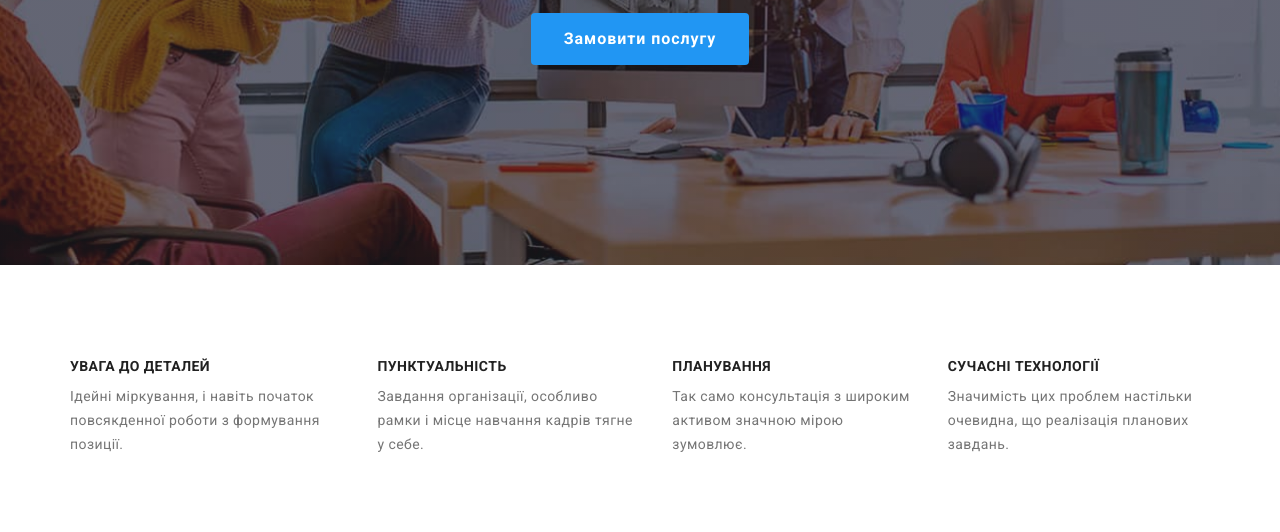
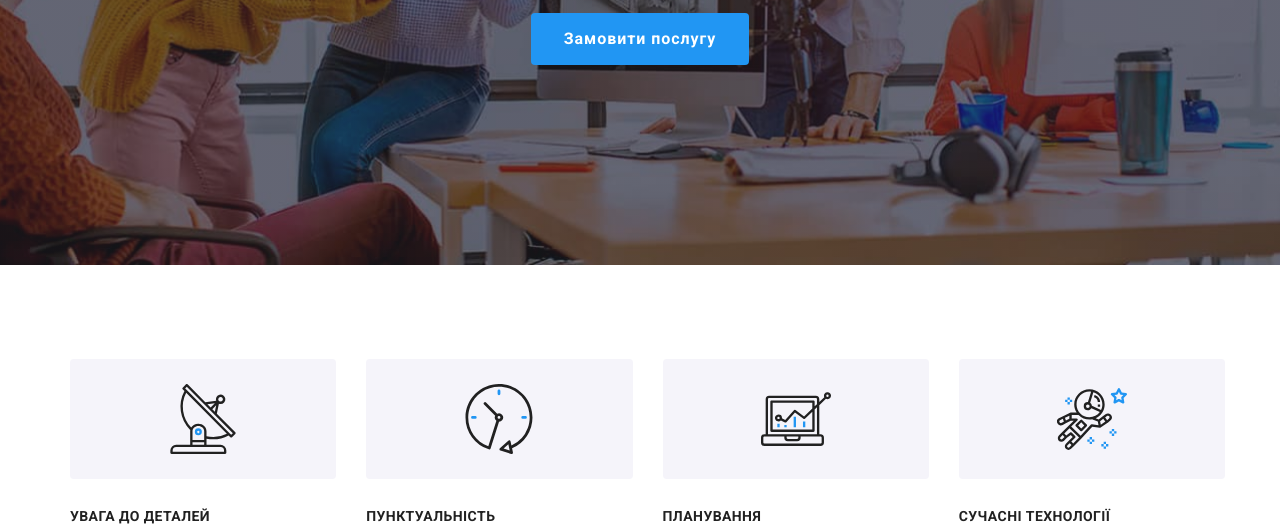
Before and after one commit to HannaStrat/goit-markup-hw-04, a plain HTML site: page index.html in a window 1280 px wide. Shown: the part 420-952 px from the top of the page. Drawn offline with nearby package versions, Linux system fonts and the light colour scheme.

Commit message:
excellence portfolio fixes

```diff
--- a/index.html
+++ b/index.html
@@ -55,20 +55,20 @@
         <section class="section excellence">
             <div class="container">
                 <h2 class="visually-hidden">Наші переваги</h2>
-                <ul class="excellence-item">
-                    <li>
+                <ul class="excellence-list">
+                    <li class="excellence-item icon-antenna">
                         <h3 class="excellence-title">Увага до деталей</h3>
                         <p class="text">Ідейні міркування, і навіть початок повсякденної роботи з формування позиції.</p>
                     </li>
-                    <li>
+                    <li class="excellence-item icon-clock">
                         <h3 class="excellence-title">Пунктуальність</h3>
                         <p class="text">Завдання організації, особливо рамки і місце навчання кадрів тягне у себе.</p>
                     </li>
-                    <li>
+                    <li class="excellence-item icon-diagram">
                         <h3 class="excellence-title">Планування</h3>
                         <p class="text">Так само консультація з широким активом значною мірою зумовлює.</p>
                     </li>
-                    <li>
+                    <li class="excellence-item icon-astronaut">
                         <h3 class="excellence-title">Сучасні технологіЇ</h3>
                         <p class="text">Значимість цих проблем настільки очевидна, що реалізація планових завдань.</p>
                     </li>
--- a/styles/styles.css
+++ b/styles/styles.css
@@ -256,7 +256,7 @@ header .link-logo {
     margin: 1px;
 }
 
-.excellence-item {
+.excellence-list {
     display: flex;
     gap: 30px;
     padding-left: 15px;
@@ -284,15 +284,38 @@ header .link-logo {
     line-height: 1.7;
     letter-spacing: 0.03em;
 }
-
-/*.excellence-list::before {
+.excellence-item {
+    width: 270px;
+}
+.excellence-item::before {
     content: "";
     display: block;
     height: 120px;
-    outline: 1px solid red;
+    border-radius: 4px;
+
+    background-color: rgba(245, 244, 250, 1);
+    background-size: contain;
+    background-repeat: no-repeat;
+    background-position: center;
     margin-bottom: 30px;
+}
+.icon-antenna::before {
+    background-image: url("../img/antenna.svg");
+    background-size: 70px 70px;
+}
+.icon-clock::before {
+    background-image: url("../img/clock.svg");
+    background-size: 70px 70px;
+}
+.icon-diagram::before {
+    background-image: url("../img/diagram.svg");
+    background-size: 70px 70px;
+}
+.icon-astronaut::before {
+    background-image: url("../img/astronaut.svg");
+    background-size: 70px 70px;
+}
 
-} */
 
 /* activities */
 
```
Also changed, not shown: portfolio.html (+1 -1 lines), img/antenna.svg (added), img/astronaut.svg (added), img/clock.svg (added), img/diagram.svg (added), 1 other file.
